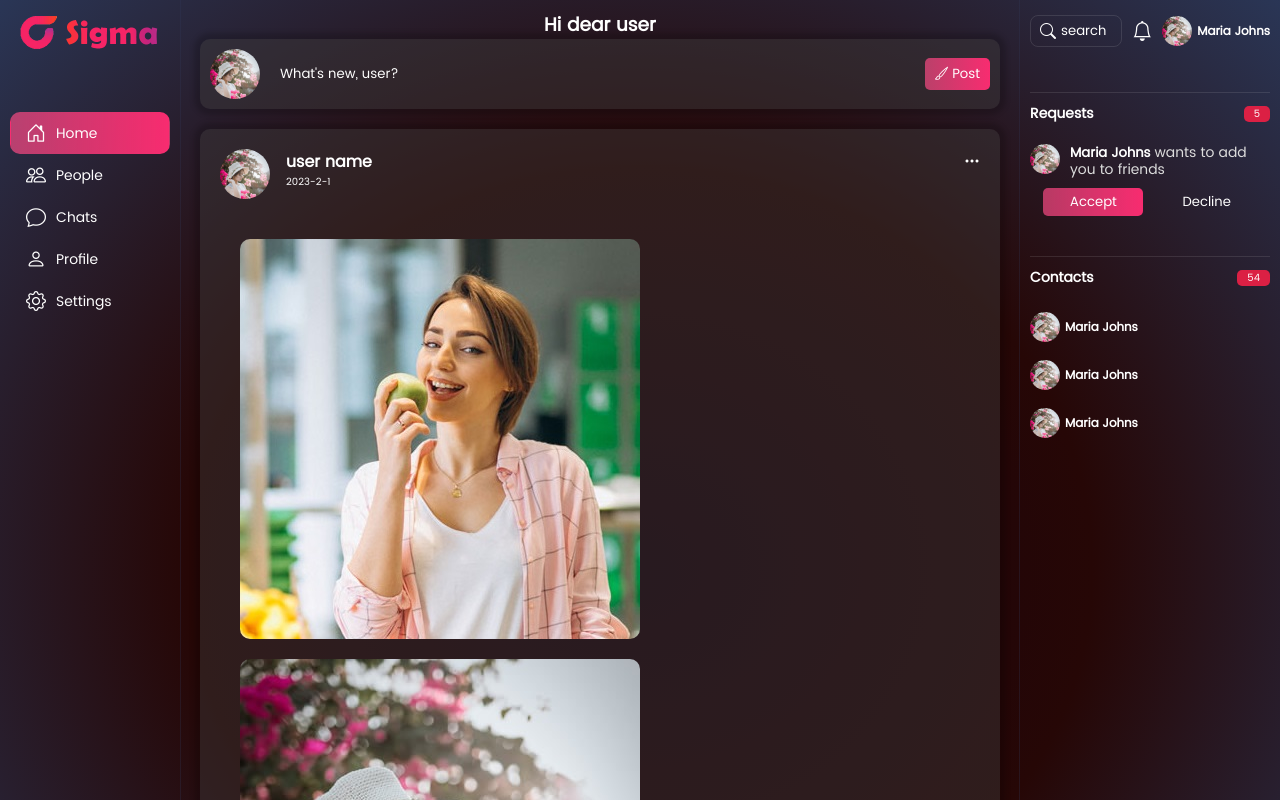
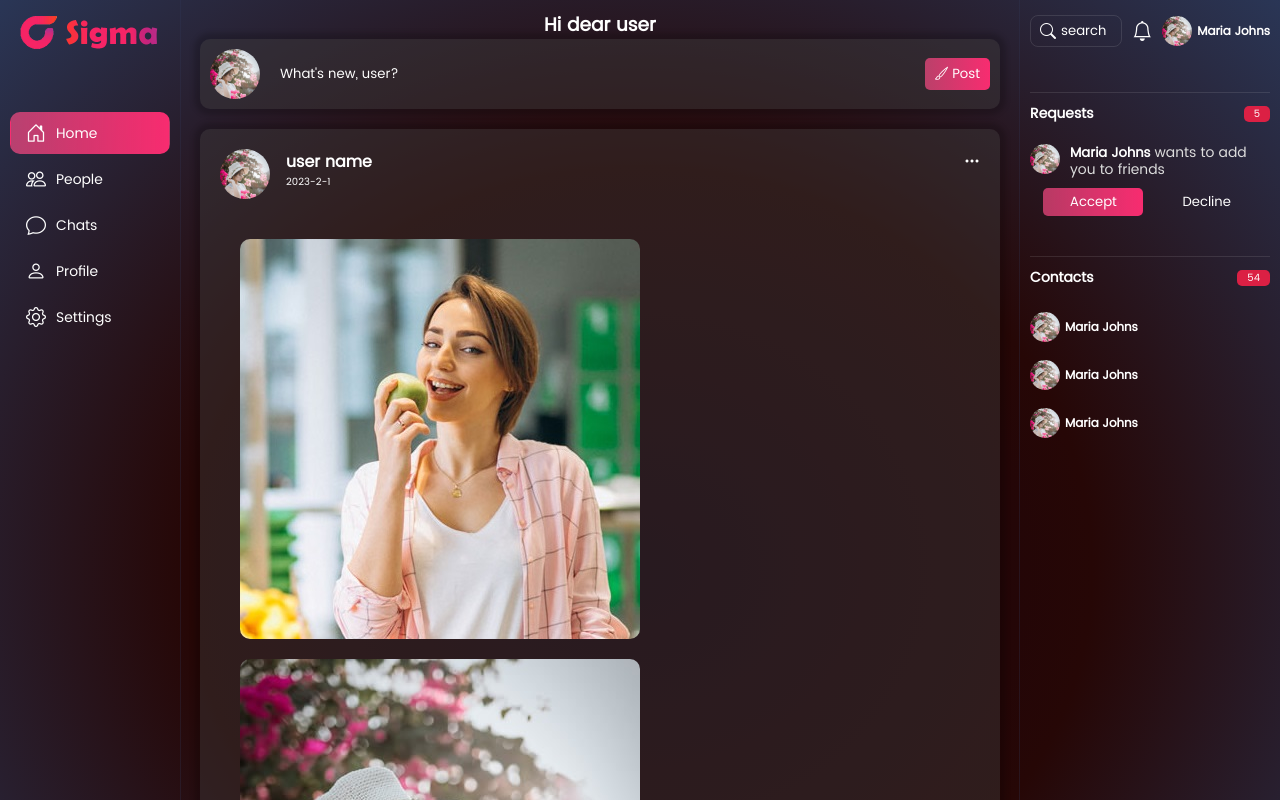
Before and after one commit to Aliherawi7/sigma-ui, a React (Create React App) app: page / in a window 1280 px wide. Shown: the top 800 px of the page. Built offline with nearby package versions, Linux system fonts and the light colour scheme.

Commit message:
class name added for ul list

```diff
--- a/src/components/navbar/Navbar.css
+++ b/src/components/navbar/Navbar.css
@@ -16,11 +16,12 @@
 
 
 
-.navbar ul{
+.navbar .menu{
     margin-top: 50px;
     list-style: none;
 }
-.navbar ul li{
+.navbar .menu li{
+    margin: 4px 0;
     text-align: left;
     padding: 5px 15px;
     border-radius: 10px;
@@ -29,17 +30,17 @@
     font-size: 20px;
 
 }
-ul li span{
+.menu li span{
     font-weight: 300;
     font-size: 14px;
     padding: 0 10px;
 }
-ul li a{
+.menu li a{
     display: flex;
     align-items: center;
 }
 
-.active, .navbar ul li:hover{
+.active, .navbar .menu li:hover{
     cursor: pointer;
     position: relative;
     background: linear-gradient(to right, var(--main_color_light), var(--main_color));
```
